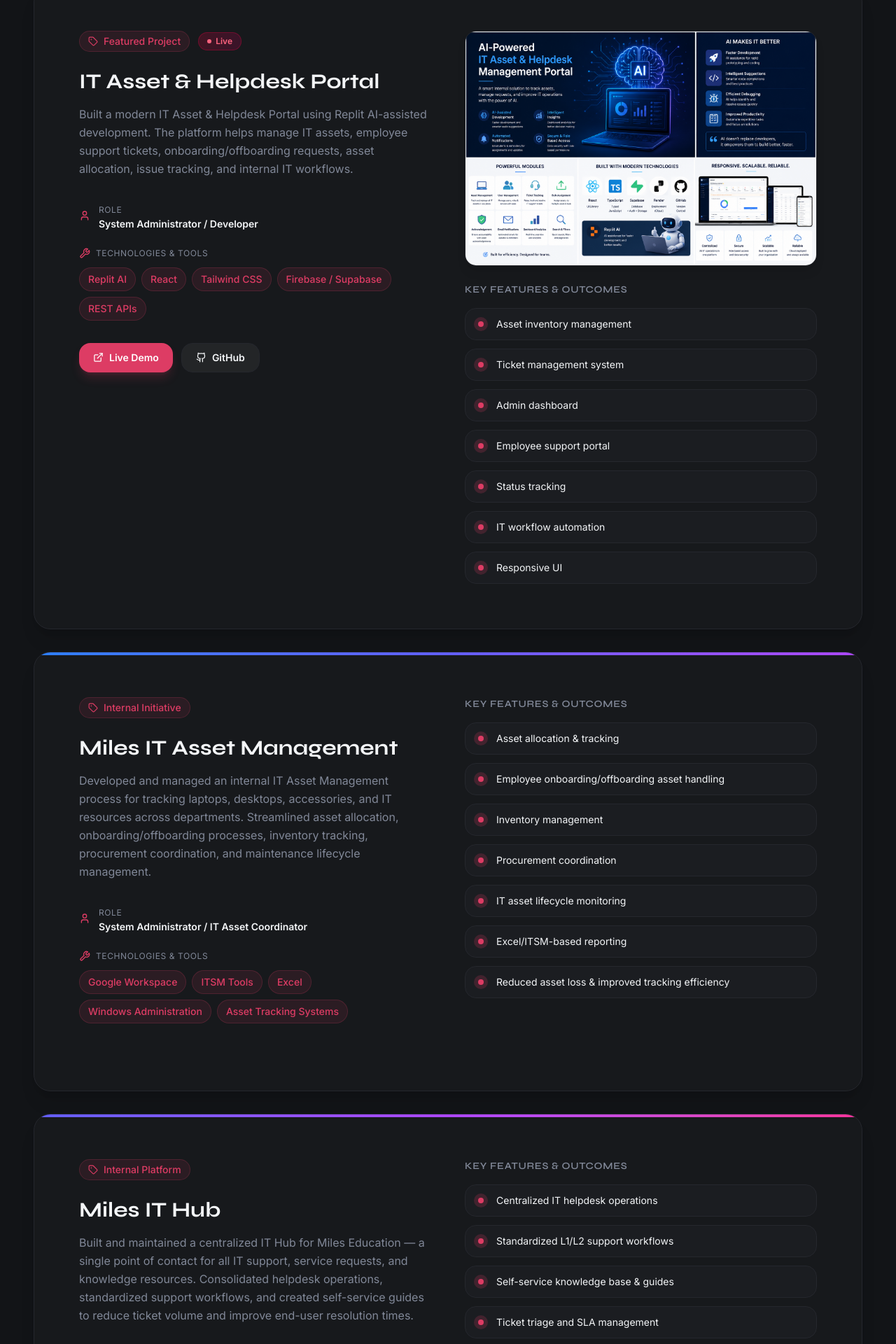
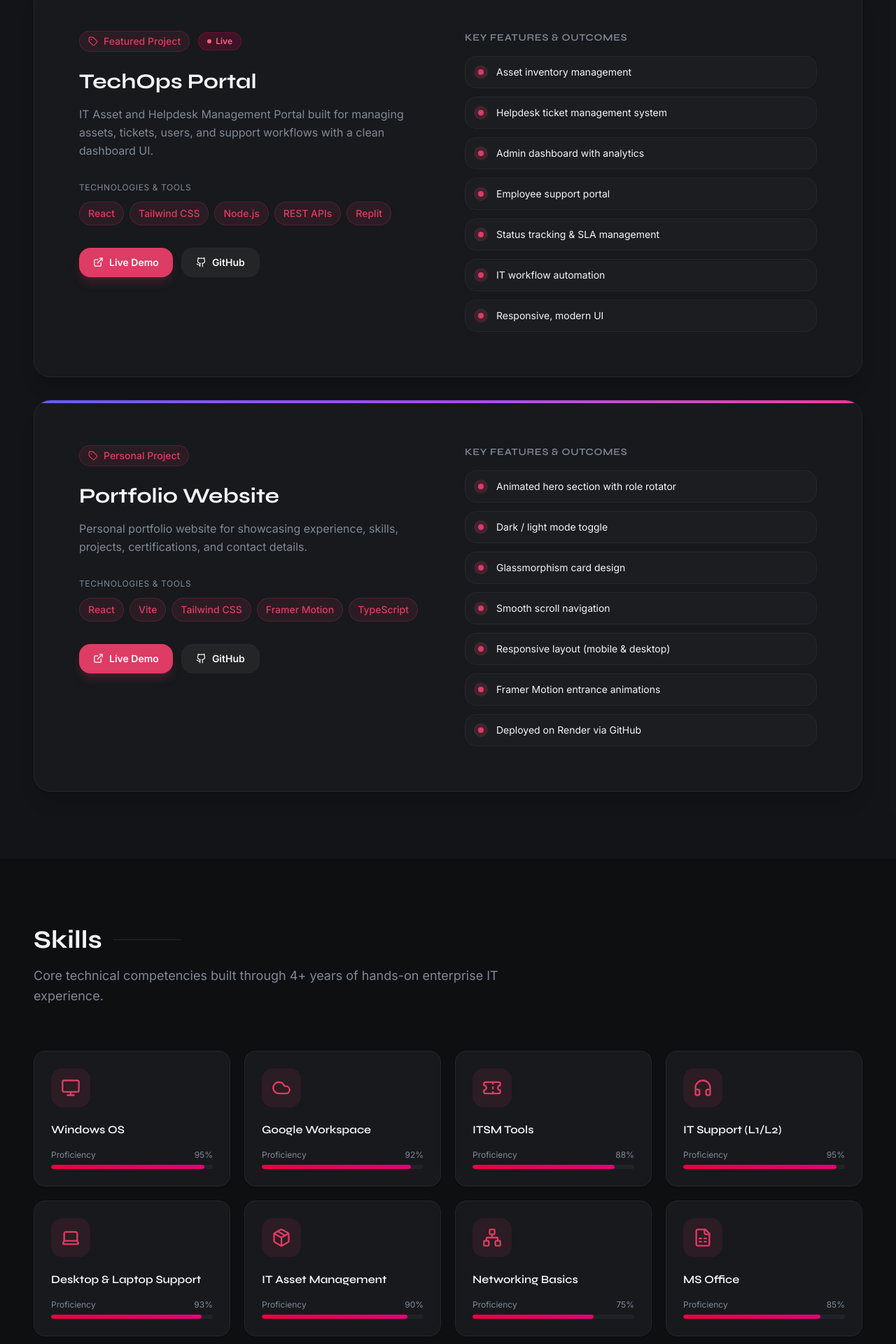
Before and after one commit to sheshadri022/portfolio, a React (Vite) app: page / in a window 1280 px wide. Shown: the part 2904-4824 px from the top of the page at 70% size. Built offline with nearby package versions, Linux system fonts and the light colour scheme.

Commit message:
Update src/components/Projects.tsx

```diff
--- a/src/components/Projects.tsx
+++ b/src/components/Projects.tsx
@@ -1,84 +1,55 @@
 import { motion } from "framer-motion";
-import { Tag, User, Wrench, ExternalLink, Github } from "lucide-react";
+import { Tag, ExternalLink, Github } from "lucide-react";
 
 interface Project {
   tag: string;
   title: string;
   description: string;
-  role: string;
   tools: string[];
   features: string[];
-  image?: string;
   gradient: string;
-  featured: boolean;
-  liveUrl: string | null;
-  githubUrl: string | null;
+  liveUrl: string;
+  githubUrl: string;
 }
 
 const projects: Project[] = [
   {
     tag: "Featured Project",
-    title: "IT Asset & Helpdesk Portal",
+    title: "TechOps Portal",
     description:
-      "Built a modern IT Asset & Helpdesk Portal using Replit AI-assisted development. The platform helps manage IT assets, employee support tickets, onboarding/offboarding requests, asset allocation, issue tracking, and internal IT workflows.",
-    role: "System Administrator / Developer",
-    tools: ["Replit AI", "React", "Tailwind CSS", "Firebase / Supabase", "REST APIs"],
+      "IT Asset and Helpdesk Management Portal built for managing assets, tickets, users, and support workflows with a clean dashboard UI.",
+    tools: ["React", "Tailwind CSS", "Node.js", "REST APIs", "Replit"],
     features: [
       "Asset inventory management",
-      "Ticket management system",
-      "Admin dashboard",
+      "Helpdesk ticket management system",
+      "Admin dashboard with analytics",
       "Employee support portal",
-      "Status tracking",
+      "Status tracking & SLA management",
       "IT workflow automation",
-      "Responsive UI",
+      "Responsive, modern UI",
     ],
-    image: "/project-helpdesk.png",
     gradient: "from-rose-500 via-pink-600 to-purple-700",
-    featured: true,
-    liveUrl: "#",
-    githubUrl: "#",
+    liveUrl: "https://techops-portal.onrender.com",
+    githubUrl: "https://github.com/sheshadri022/techops-demo-portal",
   },
   {
-    tag: "Internal Initiative",
-    title: "Miles IT Asset Management",
+    tag: "Personal Project",
+    title: "Portfolio Website",
     description:
-      "Developed and managed an internal IT Asset Management process for tracking laptops, desktops, accessories, and IT resources across departments. Streamlined asset allocation, onboarding/offboarding processes, inventory tracking, procurement coordination, and maintenance lifecycle management.",
-    role: "System Administrator / IT Asset Coordinator",
-    tools: ["Google Workspace", "ITSM Tools", "Excel", "Windows Administration", "Asset Tracking Systems"],
+      "Personal portfolio website for showcasing experience, skills, projects, certifications, and contact details.",
+    tools: ["React", "Vite", "Tailwind CSS", "Framer Motion", "TypeScript"],
     features: [
-      "Asset allocation & tracking",
-      "Employee onboarding/offboarding asset handling",
-      "Inventory management",
-      "Procurement coordination",
-      "IT asset lifecycle monitoring",
-      "Excel/ITSM-based reporting",
-      "Reduced asset loss & improved tracking efficiency",
-    ],
-    gradient: "from-blue-500 via-indigo-500 to-purple-500",
-    featured: false,
-    liveUrl: null,
-    githubUrl: null,
-  },
-  {
-    tag: "Internal Platform",
-    title: "Miles IT Hub",
-    description:
-      "Built and maintained a centralized IT Hub for Miles Education — a single point of contact for all IT support, service requests, and knowledge resources. Consolidated helpdesk operations, standardized support workflows, and created self-service guides to reduce ticket volume and improve end-user resolution times.",
-    role: "System Administrator / Google Workspace Admin",
-    tools: ["Google Workspace", "ITSM Ticketing", "Windows OS", "Network Troubleshooting", "Knowledge Base Tools"],
-    features: [
-      "Centralized IT helpdesk operations",
-      "Standardized L1/L2 support workflows",
-      "Self-service knowledge base & guides",
-      "Ticket triage and SLA management",
-      "End-user onboarding documentation",
-      "Hardware & software request handling",
-      "Reduced average ticket resolution time",
+      "Animated hero section with role rotator",
+      "Dark / light mode toggle",
+      "Glassmorphism card design",
+      "Smooth scroll navigation",
+      "Responsive layout (mobile & desktop)",
+      "Framer Motion entrance animations",
+      "Deployed on Render via GitHub",
     ],
     gradient: "from-indigo-500 via-purple-500 to-pink-500",
-    featured: false,
-    liveUrl: null,
-    githubUrl: null,
+    liveUrl: "https://sheshadri-portfolio.onrender.com",
+    githubUrl: "https://github.com/sheshadri022/portfolio",
   },
 ];
 
@@ -98,7 +69,7 @@ export default function Projects() {
             <span className="h-px w-24 bg-border inline-block"></span>
           </h2>
           <p className="text-lg text-muted-foreground leading-relaxed">
-            Key initiatives that streamlined IT operations and improved organizational efficiency.
+            Key projects that demonstrate IT operations expertise and development capability.
           </p>
         </motion.div>
 
@@ -124,7 +95,7 @@ export default function Projects() {
                         <Tag size={14} />
                         {project.tag}
                       </div>
-                      {project.featured && (
+                      {idx === 0 && (
                         <div className="inline-flex items-center gap-1.5 px-3 py-1 rounded-full bg-gradient-to-r from-rose-600/20 to-pink-700/20 text-rose-400 border border-rose-600/30 text-xs font-semibold">
                           <span className="relative flex h-1.5 w-1.5">
                             <span className="animate-ping absolute inline-flex h-full w-full rounded-full bg-rose-400 opacity-75"></span>
@@ -142,19 +113,8 @@ export default function Projects() {
                       {project.description}
                     </p>
 
-                    <div className="flex items-center gap-3 mb-6">
-                      <User size={16} className="text-primary flex-shrink-0" />
-                      <div>
-                        <span className="text-xs text-muted-foreground uppercase tracking-wider">Role</span>
-                        <p className="text-sm font-semibold">{project.role}</p>
-                      </div>
-                    </div>
-
                     <div className="mb-8">
-                      <div className="flex items-center gap-2 mb-3">
-                        <Wrench size={16} className="text-primary" />
-                        <span className="text-xs text-muted-foreground uppercase tracking-wider">Technologies & Tools</span>
-                      </div>
+                      <span className="text-xs text-muted-foreground uppercase tracking-wider block mb-3">Technologies & Tools</span>
                       <div className="flex flex-wrap gap-2">
                         {project.tools.map((tool) => (
                           <span
@@ -167,48 +127,31 @@ export default function Projects() {
                       </div>
                     </div>
 
-                    {/* CTA buttons for featured project */}
-                    {project.featured && (
                     <div className="flex flex-wrap gap-3">
-                        {project.liveUrl && (
                       <a
                         href={project.liveUrl}
                         target="_blank"
-                            rel="noreferrer"
+                        rel="noopener noreferrer"
                         className="inline-flex items-center gap-2 px-5 py-2.5 rounded-xl bg-primary text-primary-foreground text-sm font-semibold hover:opacity-90 transition-all hover:-translate-y-0.5 shadow-lg shadow-primary/20"
-                            data-testid="button-live-demo"
+                        data-testid={`button-live-demo-${idx}`}
                       >
                         <ExternalLink size={15} />
                         Live Demo
                       </a>
-                        )}
-                        {project.githubUrl && (
                       <a
                         href={project.githubUrl}
                         target="_blank"
-                            rel="noreferrer"
+                        rel="noopener noreferrer"
                         className="inline-flex items-center gap-2 px-5 py-2.5 rounded-xl border border-border text-sm font-semibold hover:border-primary/50 hover:text-primary transition-all hover:-translate-y-0.5 bg-white/5"
-                            data-testid="button-github"
+                        data-testid={`button-github-${idx}`}
                       >
                         <Github size={15} />
                         GitHub
                       </a>
-                        )}
                     </div>
-                    )}
                   </div>
 
                   <div>
-                    {/* Project image for featured projects */}
-                    {project.image && (
-                      <div className="mb-6 rounded-2xl overflow-hidden border border-border shadow-lg">
-                        <img
-                          src={project.image}
-                          alt={project.title}
-                          className="w-full h-auto object-cover"
-                        />
-                      </div>
-                    )}
                     <h4 className="text-sm font-semibold uppercase tracking-wider text-muted-foreground mb-4">
                       Key Features & Outcomes
                     </h4>
```
Lines whose indentation alone changed are shown as unchanged.
